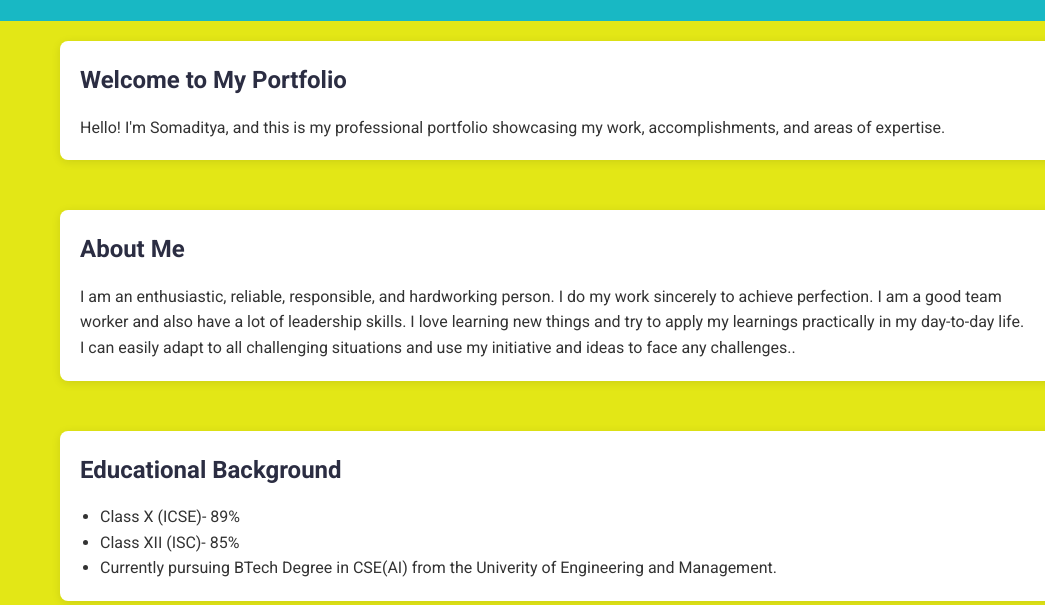
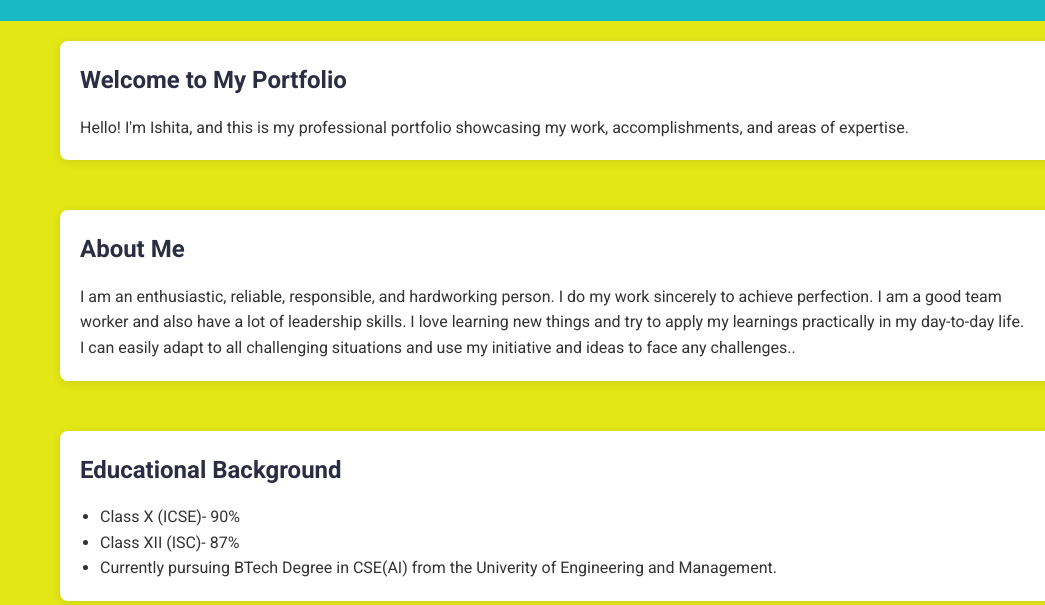
Before and after one commit to Ishitadas1211/Ishita_portfolio, a plain HTML site: page index.html in a window 1280 px wide. Shown: the part 154-759 px from the top of the page, 0-1045 px from the left. Drawn offline with Linux system fonts and the light colour scheme.

Commit message:
Update index.html

```diff
--- a/index.html
+++ b/index.html
@@ -3,8 +3,8 @@
 <head>
     <meta charset="UTF-8">
     <meta name="viewport" content="width=device-width, initial-scale=1.0">
-    <meta name="description" content="Portfolio of [Somaditya]">
-    <title>Somaditya's Portfolio</title>
+    <meta name="description" content="Portfolio of [Ishita]">
+    <title>Ishita Das's Portfolio</title>
     <link href="https://fonts.googleapis.com/css2?family=Roboto:wght@400;700&display=swap" rel="stylesheet">
     <style>
         * {
@@ -139,7 +139,7 @@
     <!-- Home Section -->
     <section id="home" class="home">
         <h2>Welcome to My Portfolio</h2>
-        <p>Hello! I'm Somaditya, and this is my professional portfolio showcasing my work, accomplishments, and areas of expertise.</p>
+        <p>Hello! I'm Ishita, and this is my professional portfolio showcasing my work, accomplishments, and areas of expertise.</p>
     </section>
 
     <!-- About Me Section -->
@@ -155,8 +155,8 @@
     <section id="education" class="education">
         <h2>Educational Background</h2>
         <ul>
-            <li>Class X (ICSE)- 89%</li>
-            <li>Class XII (ISC)- 85%</li>
+            <li>Class X (ICSE)- 90%</li>
+            <li>Class XII (ISC)- 87%</li>
             <li>Currently pursuing BTech Degree in CSE(AI) from the Univerity of Engineering and Management.</li>
         </ul>
     </section>
@@ -236,7 +236,7 @@
     <!-- Contact Section -->
     <section id="contact" class="contact">
         <h2>Contact Address</h2>
-        <p>Email: <a href="mailto:your-email@example.com">somadityadeb9b.com</a></p>
+        <p>Email: <a href="mailto:your-email@example.com">ishitadas1211.com</a></p>
         <p>Phone: +91 9038242034</p>
 
         <form action="mailto:your-email@example.com" method="post" enctype="text/plain">
```
